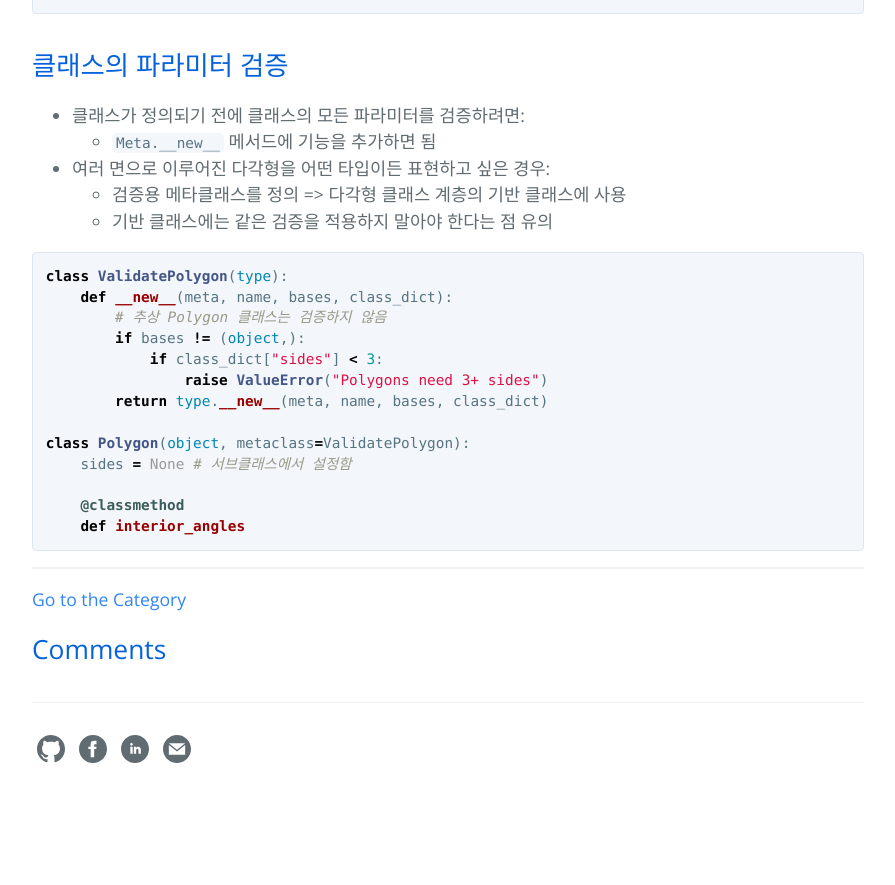
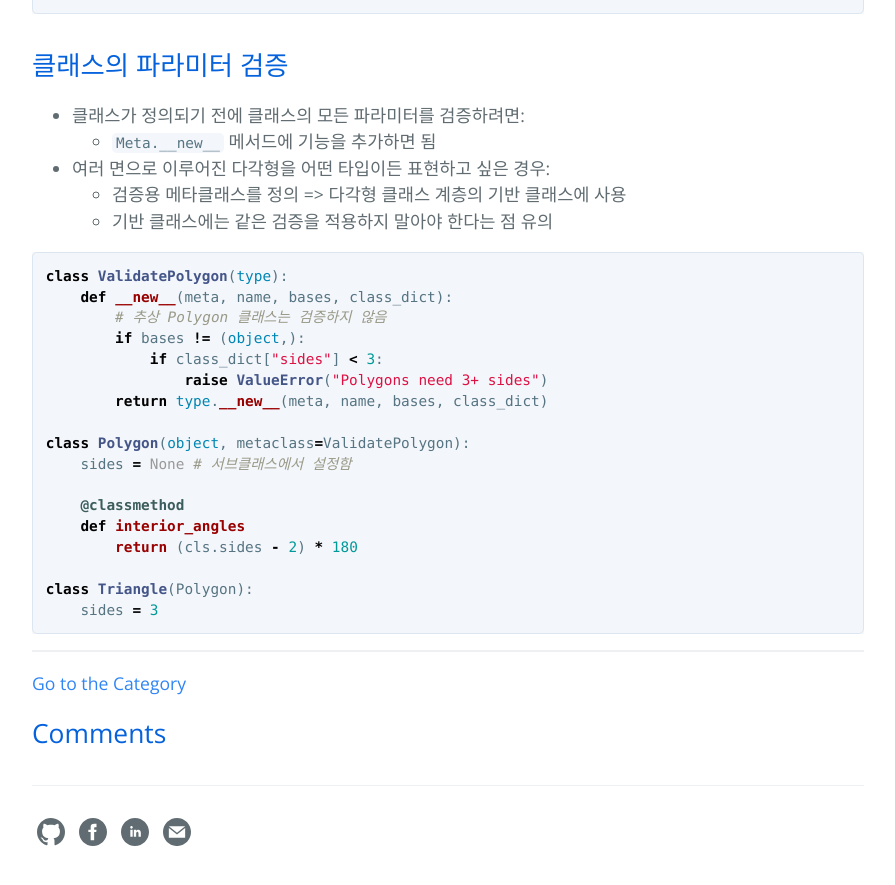
Before and after one commit to hcnoh/hcnoh.github.io, a Jekyll site: the page built from _posts/2018-10-18-effective-python-way33.md, in a window 1280 px wide and 900 px high, scrolled down 1723 px. Shown: the top 885 px of the window, without its empty margins (192-1087 px from the left). Built offline with Jekyll 4.4.1, drawn with Linux system fonts in a browser that asks for light colours; comment, search, counter and statistics services are not loaded; before the commit the page ends 2540 px from its top, so only the background shows below that.

Commit message:
Update 2018-10-18-effective-python-way33.md

````diff
--- a/_posts/2018-10-18-effective-python-way33.md
+++ b/_posts/2018-10-18-effective-python-way33.md
@@ -87,4 +87,8 @@ class Polygon(object, metaclass=ValidatePolygon):
 
     @classmethod
     def interior_angles
+        return (cls.sides - 2) * 180
+
+class Triangle(Polygon):
+    sides = 3
 ```
````
